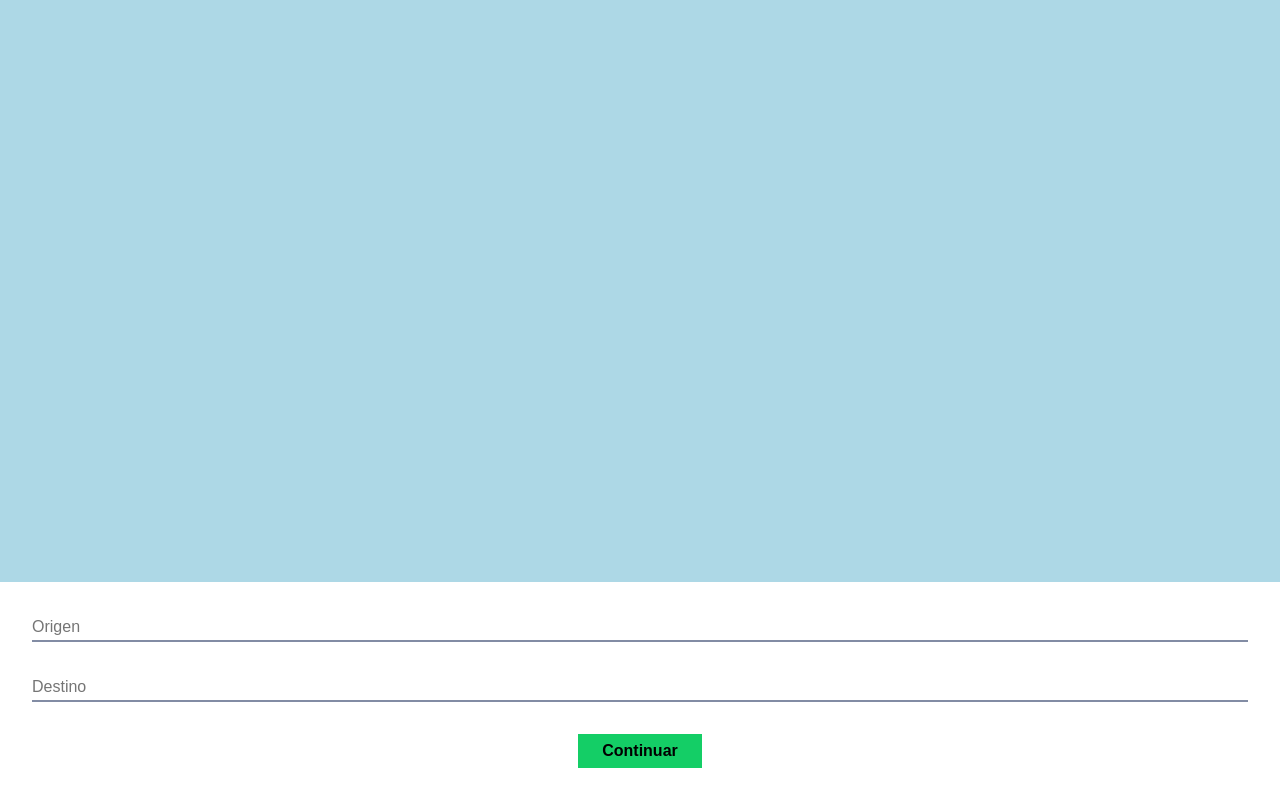
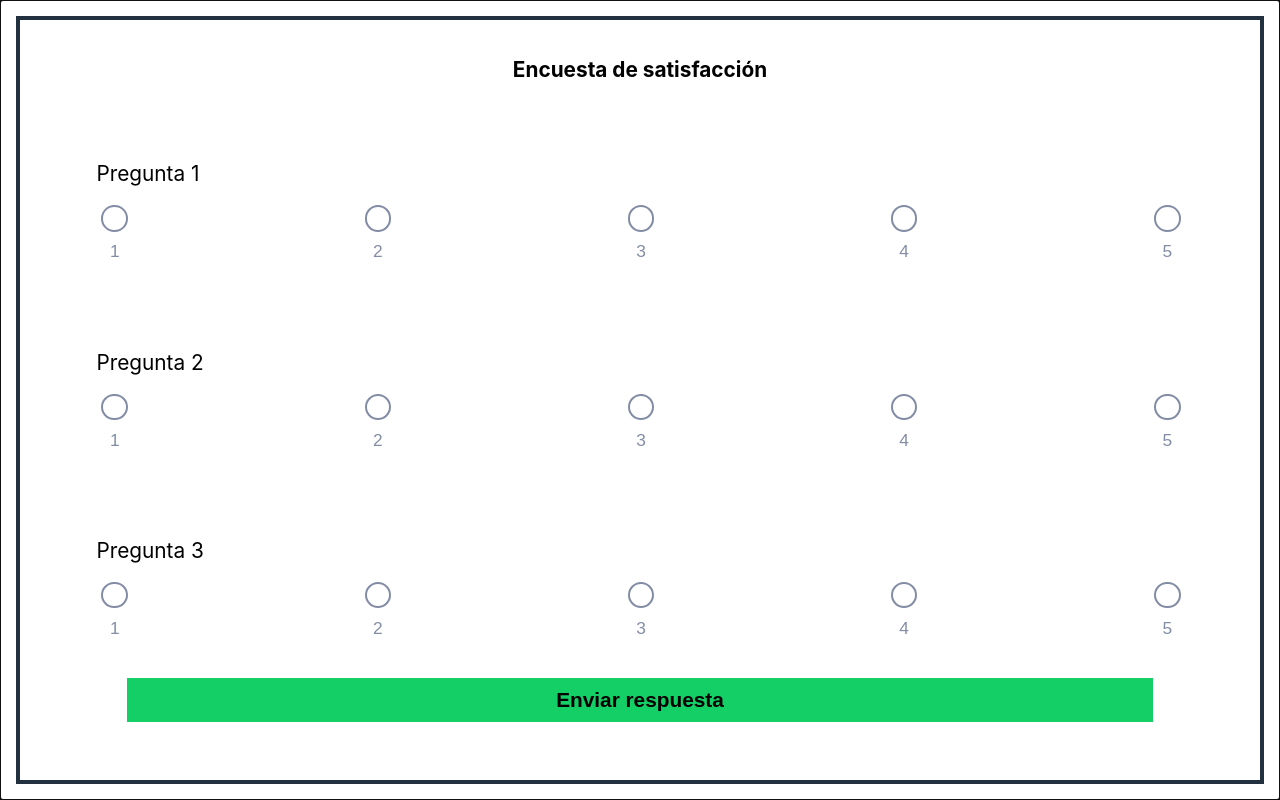
Before and after one commit to Huvok/AMSS, a React (Create React App) app in the folder webapp/: page /home/trip in a window 1280 px wide. Built offline with nearby package versions, Linux system fonts and the light colour scheme.

Commit message:
Change Modal component. Add components during client trip

```diff
--- /dev/null
+++ b/webapp/src/components/Home/CurrentlyInTrip.jsx
@@ -0,0 +1,220 @@
+import React, { Component } from 'react';
+import styled from 'styled-components';
+
+import Modal from './Modal';
+
+const Container = styled.div`
+  display: flex;
+  flex-direction: column;
+  align-items: center;
+  justify-content: center;
+  height: 100%;
+  width: 100%;
+`
+
+const Button = styled.button`
+  width: 80%;
+  min-width: 10rem;
+  padding: 0.5em 1em;
+  border: 0;
+  margin: 1em;
+  background: ${props => props.theme.green};
+  font-size: 1.4em;
+  font-weight: bold;
+  text-align: center;
+  text-decoration: none;
+  cursor: pointer;
+`
+
+const SMContainer = styled.div`
+  display: flex;
+  flex-direction: column;
+  height: 100%;
+  width: 100%;
+`
+
+const SMHeader = styled.h3`
+  margin: 0 0 1.5em;
+`
+
+const SMText = styled.div`
+  flex: 1;
+  margin-bottom: 1.5em;
+  font-size: 0.8em;
+`
+
+const SMParagraph = styled.p`
+  margin: 0.25em 0;
+`
+
+const SMReturnButton = styled.button`
+  align-self: end;
+  padding: 0.5em;
+  border: 0;
+  background: transparent;
+  font-size: 0.8em;
+  cursor: pointer;
+`
+
+const BMContainer = styled.div`
+  display: flex;
+  flex-direction: column;
+  height: 100%;
+  width: 100%;
+  padding: 1em;
+  border: 4px solid ${props => props.theme.black};
+`
+
+const BMHeader = styled.h3`
+  align-self: center;
+  font-size: 1.3em;
+  text-align: center;
+`
+
+const BMForm = styled.form`
+  flex: 1;
+  display: flex;
+  padding: 0 5%;
+  flex-direction: column;
+  justify-content: space-around;
+`
+
+const BMField = styled.div`
+  display: flex;
+  flex-direction: column;
+  margin: 1em 0;
+`
+
+const BMLabel = styled.label`
+  font-size: 1.3em;
+  margin-bottom: 1rem;
+`
+
+const BMRadioDiv = styled.div`
+  display: flex;
+  justify-content: space-between;
+`
+
+const BMInput = styled.input`
+  appearance: none;
+  position: relative;
+  height: 2em;
+  width: 2em;
+  border: 2px solid ${props => props.theme.lightgray};
+  border-radius: 50%;
+  outline: none;
+
+  &::before {
+    content: "";
+    position: absolute;
+    top: 50%;
+    left: 50%;
+    transform: translate(-50%, -50%);
+    border: 0px solid ${props => props.theme.lightgray};
+    border-radius: 50%;
+    transition: 0.15s all ease;
+  }
+
+  &::after {
+    content: "${props => props.value}";
+    position: absolute;
+    top: 150%;
+    left: 50%;
+    transform: translateX(-50%);
+    font-size: 1.3em;
+    color: ${props => props.theme.lightgray};
+  }
+
+  &:checked::before {
+    border-width: 6px;
+  }
+`
+
+const BMButton = styled.button`
+  align-self: center;
+  width: 85%;
+  padding: 0.5em 1em;
+  border: 0;
+  margin: 0.5em 0.5em 2em;
+  background: ${props => props.theme.green};
+  font-size: 1.3em;
+  font-weight: bold;
+  cursor: pointer;
+`
+
+class CurrentlyInTrip extends Component {
+  state = {
+    modal: 2
+  }
+
+  openModal = (number) => {
+    this.setState({ modal: number });
+  }
+
+  closeModal = () => {
+    this.setState({ modal: 0 });
+  }
+
+  render = () => (
+    <Container>
+      {/* Trip information modal */}
+      <Modal isOpen={this.state.modal === 1}>
+        <SMContainer>
+          <SMHeader>Información del viaje</SMHeader>
+          <SMText>
+            <SMParagraph>Origen: Monterrey</SMParagraph>
+            <SMParagraph>Destino: Guadalajara</SMParagraph>
+            <SMParagraph>Chofer: Juan Ruíz</SMParagraph>
+            <SMParagraph>ID Chofer: 1024</SMParagraph>
+            <SMParagraph>Km: 140</SMParagraph>
+          </SMText>
+          <SMReturnButton onClick={this.closeModal}>Cerrar</SMReturnButton>
+        </SMContainer>
+      </Modal>
+      {/* Survey modal */}
+      <Modal isOpen={this.state.modal === 2} fullscreen>
+        <BMContainer>
+          <BMHeader>Encuesta de satisfacción</BMHeader>
+          <BMForm>
+            <BMField>
+              <BMLabel>Pregunta 1</BMLabel>
+              <BMRadioDiv>
+                <BMInput type="radio" name="question1" value="1"/>
+                <BMInput type="radio" name="question1" value="2"/>
+                <BMInput type="radio" name="question1" value="3"/>
+                <BMInput type="radio" name="question1" value="4"/>
+                <BMInput type="radio" name="question1" value="5"/>
+              </BMRadioDiv>
+            </BMField>
+            <BMField>
+              <BMLabel>Pregunta 2</BMLabel>
+              <BMRadioDiv>
+                <BMInput type="radio" name="question2" value="1"/>
+                <BMInput type="radio" name="question2" value="2"/>
+                <BMInput type="radio" name="question2" value="3"/>
+                <BMInput type="radio" name="question2" value="4"/>
+                <BMInput type="radio" name="question2" value="5"/>
+              </BMRadioDiv>
+            </BMField>
+            <BMField>
+              <BMLabel>Pregunta 3</BMLabel>
+              <BMRadioDiv>
+                <BMInput type="radio" name="question3" value="1"/>
+                <BMInput type="radio" name="question3" value="2"/>
+                <BMInput type="radio" name="question3" value="3"/>
+                <BMInput type="radio" name="question3" value="4"/>
+                <BMInput type="radio" name="question3" value="5"/>
+              </BMRadioDiv>
+            </BMField>
+          </BMForm>
+          <BMButton onClick={this.closeModal}>Enviar respuesta</BMButton>
+        </BMContainer>
+      </Modal>
+      {/* Main view */}
+      <Button onClick={() => this.openModal(1)}>Información del viaje</Button>
+      <Button onClick={() => this.openModal(2)}>Dummy: Ir a encuesta</Button>
+    </Container>
+  )
+}
+
+export default CurrentlyInTrip;
--- a/webapp/src/components/Home/InputTrip.jsx
+++ b/webapp/src/components/Home/InputTrip.jsx
@@ -1,7 +1,8 @@
 import React, { Component } from 'react';
 import styled from 'styled-components';
+import { Link as _Link } from 'react-router-dom';
 
-import FullScreenModal from './FullScreenModal';
+import Modal from './Modal';
 
 const Container = styled.div`
   height: 100%;
@@ -110,6 +111,10 @@ const ModalButton = styled(Button)`
   background: ${props => props.red ? '#ce1246' : props.theme.green};
 `
 
+const Link = styled(_Link)`
+  align-self: center;
+`
+
 class InputTrip extends Component {
   state = {
     modalOpen: false
@@ -130,9 +135,7 @@ class InputTrip extends Component {
         <Input type="text" name="destination" placeholder="Destino"/>
         <Button type="button" onClick={this.openModal}>Continuar</Button>
       </Form>
-      <FullScreenModal
-        isOpen={this.state.modalOpen}
-      >
+      <Modal fullscreen isOpen={this.state.modalOpen}>
         <ModalContainer>
           <Locations>
             <LocationText><strong>Origen</strong>: Monterrey</LocationText>
@@ -161,12 +164,14 @@ class InputTrip extends Component {
               <MetricsText>Costo: $your soul</MetricsText>
             </Metrics>
             <Buttons>
-              <ModalButton onClick={this.closeModal}>Aceptar</ModalButton>
+              <Link onClick={this.closeModal} to="/home/trip">
+                <ModalButton>Aceptar</ModalButton>
+              </Link>
               <ModalButton onClick={this.closeModal} red>Rechazar</ModalButton>
             </Buttons>
           </TripDetails>
         </ModalContainer>
-      </FullScreenModal>
+      </Modal>
     </Container>
   );
 }
--- a/webapp/src/components/Home/FullScreenModal.jsx
+++ b/webapp/src/components/Home/Modal.jsx
@@ -19,31 +19,50 @@ const StyledModal = styled(ReactModalAdapter).attrs({
   /* Portal styles here (though usually you will have none) */
 
   .Overlay {
+    position: absolute;
+    top: 0;
+    left: 0;
+    bottom: 0;
+    right: 0;
     background: rgba(0, 0, 0, 0.5);
   }
 
   .Modal {
     position: absolute;
+    top: 50%;
+    left: 50%;
+    transform: translate(-50%, -50%);
+    width: 75%;
+    background: ${props => props.theme.white};
+    box-shadow: 0 0 10px rgba(0, 0, 0, 0.5);
+  }
+
+  &.fullscreen .Modal {
     top: 0;
     left: 0;
     bottom: 0;
     right: 0;
-    background: ${props => props.theme.white};
+    width: auto;
+    transform: none;
   }
 `;
 
 const Container = styled.div`
   height: 100%;
   width: 100%;
-  padding: 1em;
+  padding: 1em 2em;
+
+  .fullscreen & {
+    padding: 1em;
+  }
 `
 
-const FullScreenModal = ({ isOpen, children }) => (
-  <StyledModal isOpen={isOpen}>
+const Modal = ({ fullscreen, isOpen, children }) => (
+  <StyledModal className={fullscreen ? 'fullscreen' : ''} isOpen={isOpen}>
     <Container>
       {children}
     </Container>
   </StyledModal>
 );
 
-export default FullScreenModal;
+export default Modal;
--- a/webapp/src/components/Home/index.jsx
+++ b/webapp/src/components/Home/index.jsx
@@ -3,6 +3,7 @@ import styled from 'styled-components';
 import { Switch, Route } from 'react-router-dom';
 
 // import Map from './Map';
+import CurrentlyInTrip from './CurrentlyInTrip';
 import InputTrip from './InputTrip';
 
 const Container = styled.div`
@@ -33,6 +34,9 @@ const Home = () => (
     </MapWrapper>
     <LowerBox>
       <Switch>
+        <Route path="/home/trip" render={() => (
+          <CurrentlyInTrip />
+        )}/>
         <Route render={() => (
           <InputTrip />
         )}/>
```
